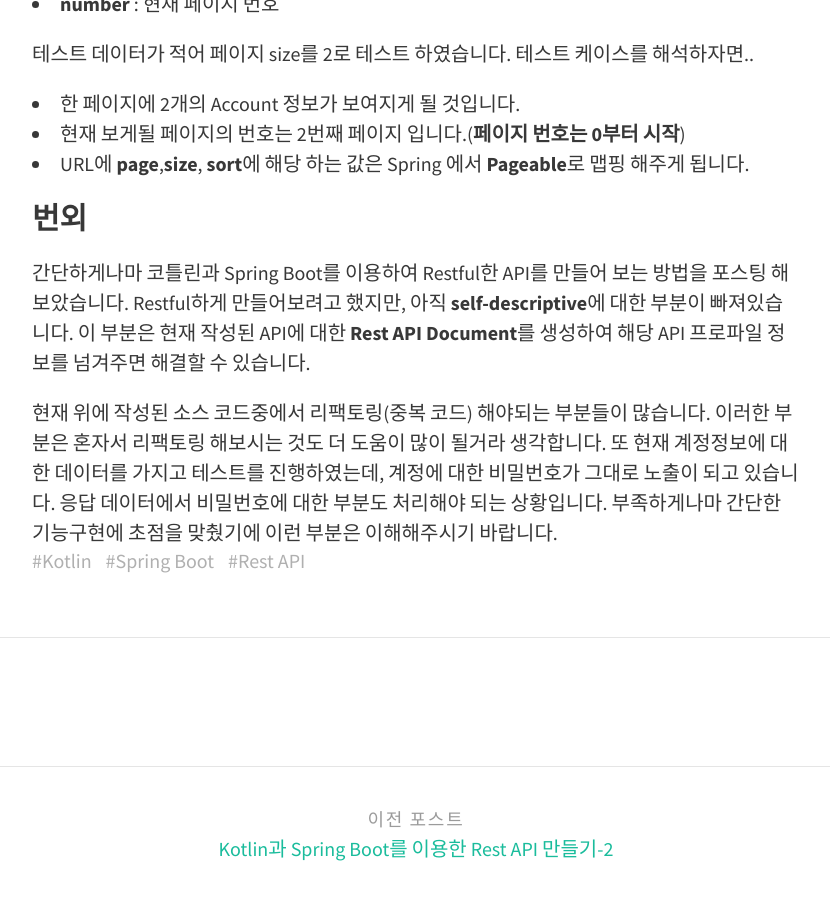
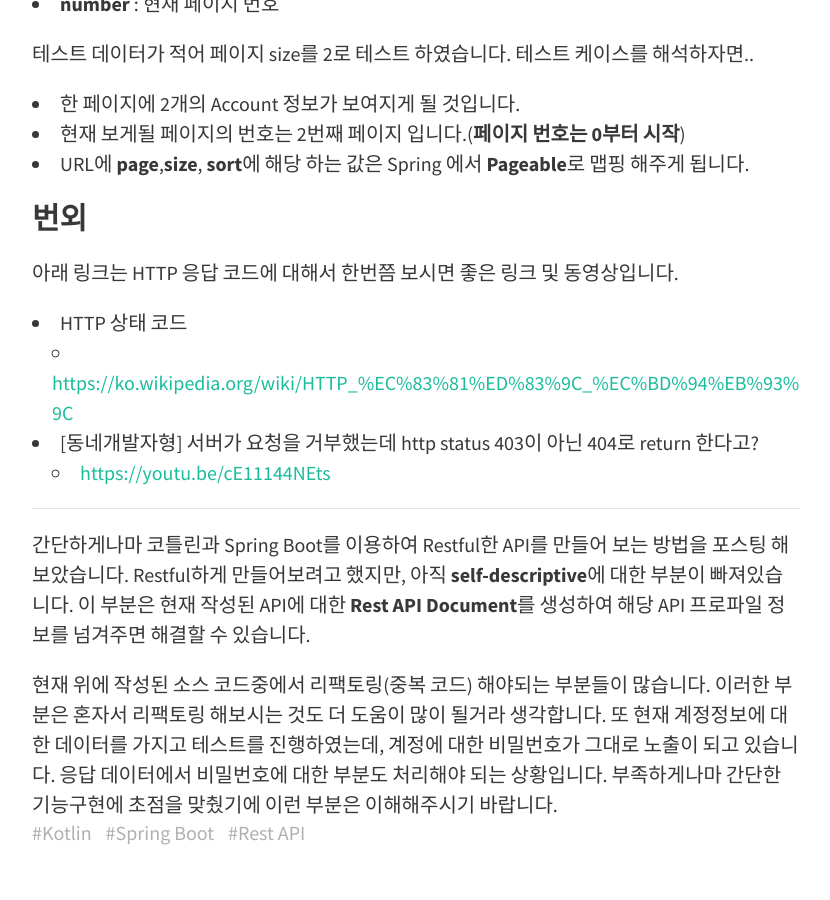
Before and after one commit to JooWon0712/joowon0712.github.io, a Jekyll site: the page built from _posts/2019-03-26-kotlin-rest-api-springboot-3.md, in a window 1280 px wide and 900 px high, scrolled down 11012 px. Shown: the whole window, without its empty margins (224-1054 px from the left). Built offline with Jekyll 4.4.1, drawn with Linux system fonts in a browser that asks for light colours; nearby versions of some CDN libraries; comment, search, counter and statistics services are not loaded.

Commit message:
Kotlin과 Spring Boot를 이용한 Rest API 만들기-3 내용 수정

```diff
--- a/_posts/2019-03-26-kotlin-rest-api-springboot-3.md
+++ b/_posts/2019-03-26-kotlin-rest-api-springboot-3.md
@@ -361,6 +361,15 @@ fun getAccounts() {
 
 ### 번외
 
+아래 링크는 HTTP 응답 코드에 대해서 한번쯤 보시면 좋은 링크 및 동영상입니다.
+
+- HTTP 상태 코드
+    - <https://ko.wikipedia.org/wiki/HTTP_%EC%83%81%ED%83%9C_%EC%BD%94%EB%93%9C>
+- [동네개발자형] 서버가 요청을 거부했는데 http status 403이 아닌 404로 return 한다고?
+    - <https://youtu.be/cE11144NEts>
+
+-------------------
+
 간단하게나마 코틀린과 Spring Boot를 이용하여 Restful한 API를 만들어 보는 방법을 포스팅 해보았습니다.
 Restful하게 만들어보려고 했지만, 아직 **self-descriptive**에 대한 부분이 빠져있습니다.
 이 부분은 현재 작성된 API에 대한 **Rest API Document**를 생성하여 해당 API 프로파일 정보를 넘겨주면 해결할 수 있습니다.
```
